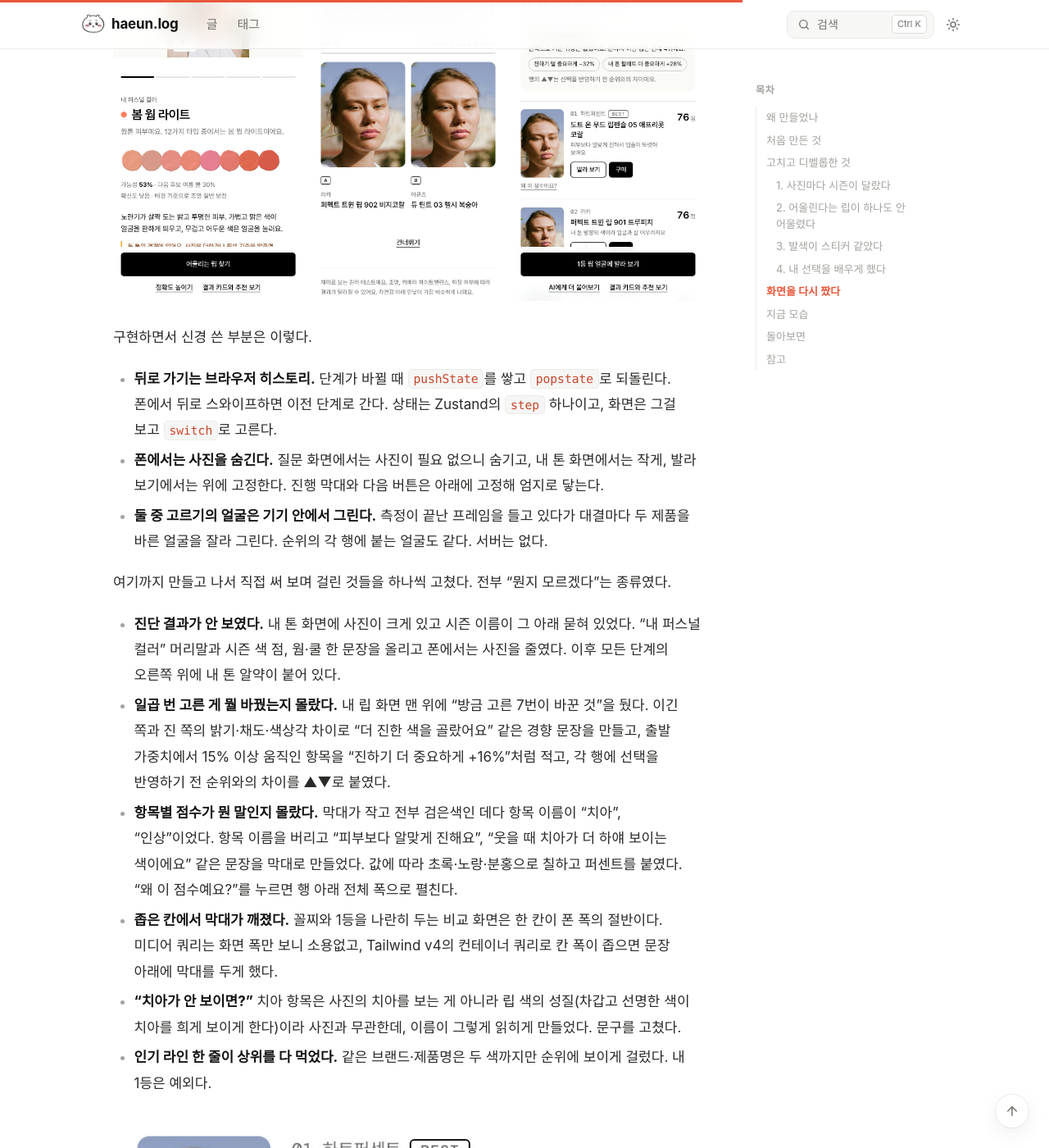
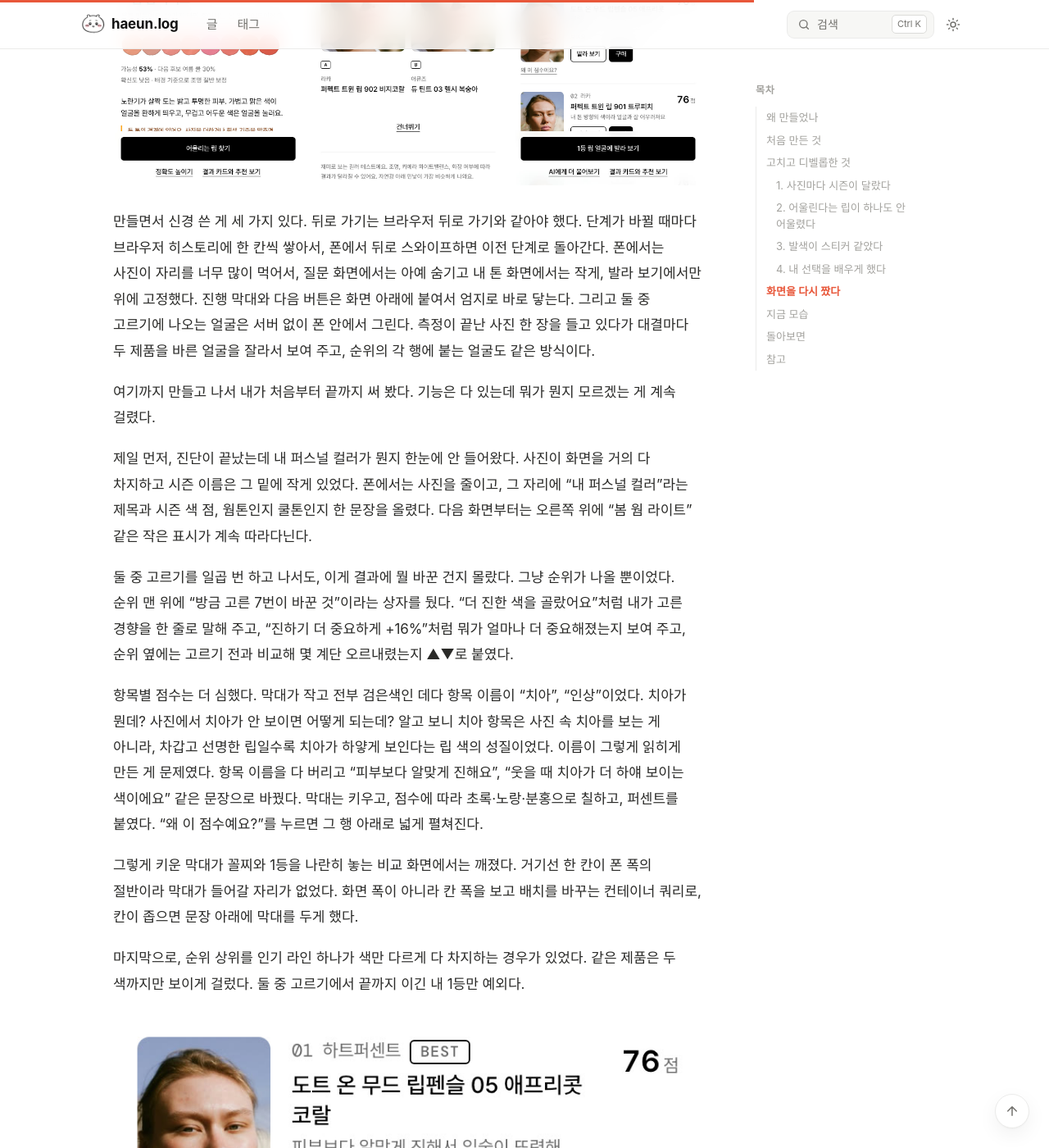
Before and after one commit to OHaEuN/OHaEuN, a Jekyll site: the page built from _posts/2026-11-04-31.md, in a window 1280 px wide and 1400 px high, scrolled down 5567 px. Shown: the whole window at 82% size. Built offline with Jekyll 4.4.1, drawn with Linux system fonts in a browser that asks for light colours; nearby versions of some CDN libraries; some web fonts are replaced; some of the changed text lies outside the part shown.

Commit message:
Post 31: turn the bold bullet lists into plain paragraphs

```diff
--- a/_posts/2026-11-04-31.md
+++ b/_posts/2026-11-04-31.md
@@ -24,10 +24,7 @@ description: "셀카 한 장으로 퍼스널 컬러를 가늠하는 서비스를
 
 아이디어를 내고 하루 만에 바이브 코딩으로 결과물을 만들어냈다. MVP를 따로 두지 않고 v1까지 한 번에 갔다. 공유 카드, 제휴 링크, CSP, E2E 테스트는 나중에 붙이면 구조가 바뀌는 것들이라 처음부터 넣었다.
 
-- **측정.** MediaPipe Face Landmarker로 얼굴을 찾고, 볼과 이마의 픽셀을 CIELAB으로 옮겨 웜·쿨과 네 시즌을 가른다. 같은 날 12시즌 세부 타입과 근거 문장까지 넣었다.
-- **발라 보기.** 시즌 팔레트의 립과 블러셔 색을 캔버스에서 입술과 볼에 얹는다. 색을 고르면 사진 위에서 바로 바뀐다.
-- **결과 페이지.** 톤마다 `/r/spring-light` 같은 주소와 OG 카드가 있어 공유하면 썸네일이 뜬다. 제품 카드는 쿠팡 검색 제휴 링크로 간다.
-- **보안·테스트.** CSP `connect-src 'self'`로 외부 연결을 브라우저 수준에서 막고, Playwright가 가짜 카메라와 고정 셀카로 전체 흐름을 돈다.
+MediaPipe로 얼굴을 찾고 볼과 이마 색을 읽어 웜·쿨과 네 시즌을 가르는 측정, 시즌 팔레트의 립과 블러셔를 사진 속 입술과 볼에 바로 얹어 보는 발라 보기, 톤마다 주소와 공유 썸네일이 있는 결과 페이지와 쿠팡 제휴 링크, 외부 연결을 막는 CSP와 가짜 카메라로 전체 흐름을 도는 Playwright 테스트까지 그날 다 넣었다. 저녁에는 12시즌 세부 타입과 "왜 이렇게 봤는지" 문장도 붙였다.
 
 제품 데이터는 브랜드가 밝힌 색 설명을 보고 적은 근사치였고, 점수 같은 건 없었다. 시즌이 나오면 그 시즌 팔레트의 립을 발라 보는 게 전부였다.
 
@@ -81,30 +78,29 @@ description: "셀카 한 장으로 퍼스널 컬러를 가늠하는 서비스를
 
 한 화면에 한 가지 일만 두기로 했다. 측정이 끝나면 다섯 단계로 간다.
 
-1. **내 톤.** 시즌과 확률, 다음 후보, 근거 문장. 버튼은 "어울리는 립 찾기" 하나.
-2. **느낌.** 자연스러운·화사한·또렷한 중 하나. 답에 따라 점수의 최적점이 움직인다.
-3. **질감.** 촉촉·보송·상관없음.
-4. **둘 중 고르기.** 내 얼굴에 바른 두 립 중 나은 쪽을 일곱 번. 건너뛸 수 있다.
-5. **내 립.** 순위와 발라 보기, 구매.
+1. 내 톤. 시즌과 확률, 다음 후보, 근거 문장. 버튼은 "어울리는 립 찾기" 하나.
+2. 느낌. 자연스러운·화사한·또렷한 중 하나. 답에 따라 점수의 최적점이 움직인다.
+3. 질감. 촉촉·보송·상관없음.
+4. 둘 중 고르기. 내 얼굴에 바른 두 립 중 나은 쪽을 일곱 번. 건너뛸 수 있다.
+5. 내 립. 순위와 발라 보기, 구매.
 
 정확도 높이기(사진 추가, 흰 종이, 전문가 진단 입력)와 AI 상담은 주 흐름에서 빼서 곁가지 화면으로 뒀다.
 
 ![내 톤, 둘 중 고르기, 내 립 화면](/assets/posts/31/flow.jpg)
 
-구현하면서 신경 쓴 부분은 이렇다.
+만들면서 신경 쓴 게 세 가지 있다. 뒤로 가기는 브라우저 뒤로 가기와 같아야 했다. 단계가 바뀔 때마다 브라우저 히스토리에 한 칸씩 쌓아서, 폰에서 뒤로 스와이프하면 이전 단계로 돌아간다. 폰에서는 사진이 자리를 너무 많이 먹어서, 질문 화면에서는 아예 숨기고 내 톤 화면에서는 작게, 발라 보기에서만 위에 고정했다. 진행 막대와 다음 버튼은 화면 아래에 붙여서 엄지로 바로 닿는다. 그리고 둘 중 고르기에 나오는 얼굴은 서버 없이 폰 안에서 그린다. 측정이 끝난 사진 한 장을 들고 있다가 대결마다 두 제품을 바른 얼굴을 잘라서 보여 주고, 순위의 각 행에 붙는 얼굴도 같은 방식이다.
 
-- **뒤로 가기는 브라우저 히스토리.** 단계가 바뀔 때 `pushState`를 쌓고 `popstate`로 되돌린다. 폰에서 뒤로 스와이프하면 이전 단계로 간다. 상태는 Zustand의 `step` 하나이고, 화면은 그걸 보고 `switch`로 고른다.
-- **폰에서는 사진을 숨긴다.** 질문 화면에서는 사진이 필요 없으니 숨기고, 내 톤 화면에서는 작게, 발라 보기에서는 위에 고정한다. 진행 막대와 다음 버튼은 아래에 고정해 엄지로 닿는다.
-- **둘 중 고르기의 얼굴은 기기 안에서 그린다.** 측정이 끝난 프레임을 들고 있다가 대결마다 두 제품을 바른 얼굴을 잘라 그린다. 순위의 각 행에 붙는 얼굴도 같다. 서버는 없다.
+여기까지 만들고 나서 내가 처음부터 끝까지 써 봤다. 기능은 다 있는데 뭐가 뭔지 모르겠는 게 계속 걸렸다.
 
-여기까지 만들고 나서 직접 써 보며 걸린 것들을 하나씩 고쳤다. 전부 "뭔지 모르겠다"는 종류였다.
+제일 먼저, 진단이 끝났는데 내 퍼스널 컬러가 뭔지 한눈에 안 들어왔다. 사진이 화면을 거의 다 차지하고 시즌 이름은 그 밑에 작게 있었다. 폰에서는 사진을 줄이고, 그 자리에 "내 퍼스널 컬러"라는 제목과 시즌 색 점, 웜톤인지 쿨톤인지 한 문장을 올렸다. 다음 화면부터는 오른쪽 위에 "봄 웜 라이트" 같은 작은 표시가 계속 따라다닌다.
 
-- **진단 결과가 안 보였다.** 내 톤 화면에 사진이 크게 있고 시즌 이름이 그 아래 묻혀 있었다. "내 퍼스널 컬러" 머리말과 시즌 색 점, 웜·쿨 한 문장을 올리고 폰에서는 사진을 줄였다. 이후 모든 단계의 오른쪽 위에 내 톤 알약이 붙어 있다.
-- **일곱 번 고른 게 뭘 바꿨는지 몰랐다.** 내 립 화면 맨 위에 "방금 고른 7번이 바꾼 것"을 뒀다. 이긴 쪽과 진 쪽의 밝기·채도·색상각 차이로 "더 진한 색을 골랐어요" 같은 경향 문장을 만들고, 출발 가중치에서 15% 이상 움직인 항목을 "진하기 더 중요하게 +16%"처럼 적고, 각 행에 선택을 반영하기 전 순위와의 차이를 ▲▼로 붙였다.
-- **항목별 점수가 뭔 말인지 몰랐다.** 막대가 작고 전부 검은색인 데다 항목 이름이 "치아", "인상"이었다. 항목 이름을 버리고 "피부보다 알맞게 진해요", "웃을 때 치아가 더 하얘 보이는 색이에요" 같은 문장을 막대로 만들었다. 값에 따라 초록·노랑·분홍으로 칠하고 퍼센트를 붙였다. "왜 이 점수예요?"를 누르면 행 아래 전체 폭으로 펼친다.
-- **좁은 칸에서 막대가 깨졌다.** 꼴찌와 1등을 나란히 두는 비교 화면은 한 칸이 폰 폭의 절반이다. 미디어 쿼리는 화면 폭만 보니 소용없고, Tailwind v4의 컨테이너 쿼리로 칸 폭이 좁으면 문장 아래에 막대를 두게 했다.
-- **"치아가 안 보이면?"** 치아 항목은 사진의 치아를 보는 게 아니라 립 색의 성질(차갑고 선명한 색이 치아를 희게 보이게 한다)이라 사진과 무관한데, 이름이 그렇게 읽히게 만들었다. 문구를 고쳤다.
-- **인기 라인 한 줄이 상위를 다 먹었다.** 같은 브랜드·제품명은 두 색까지만 순위에 보이게 걸렀다. 내 1등은 예외다.
+둘 중 고르기를 일곱 번 하고 나서도, 이게 결과에 뭘 바꾼 건지 몰랐다. 그냥 순위가 나올 뿐이었다. 순위 맨 위에 "방금 고른 7번이 바꾼 것"이라는 상자를 뒀다. "더 진한 색을 골랐어요"처럼 내가 고른 경향을 한 줄로 말해 주고, "진하기 더 중요하게 +16%"처럼 뭐가 얼마나 더 중요해졌는지 보여 주고, 순위 옆에는 고르기 전과 비교해 몇 계단 오르내렸는지 ▲▼로 붙였다.
+
+항목별 점수는 더 심했다. 막대가 작고 전부 검은색인 데다 항목 이름이 "치아", "인상"이었다. 치아가 뭔데? 사진에서 치아가 안 보이면 어떻게 되는데? 알고 보니 치아 항목은 사진 속 치아를 보는 게 아니라, 차갑고 선명한 립일수록 치아가 하얗게 보인다는 립 색의 성질이었다. 이름이 그렇게 읽히게 만든 게 문제였다. 항목 이름을 다 버리고 "피부보다 알맞게 진해요", "웃을 때 치아가 더 하얘 보이는 색이에요" 같은 문장으로 바꿨다. 막대는 키우고, 점수에 따라 초록·노랑·분홍으로 칠하고, 퍼센트를 붙였다. "왜 이 점수예요?"를 누르면 그 행 아래로 넓게 펼쳐진다.
+
+그렇게 키운 막대가 꼴찌와 1등을 나란히 놓는 비교 화면에서는 깨졌다. 거기선 한 칸이 폰 폭의 절반이라 막대가 들어갈 자리가 없었다. 화면 폭이 아니라 칸 폭을 보고 배치를 바꾸는 컨테이너 쿼리로, 칸이 좁으면 문장 아래에 막대를 두게 했다.
+
+마지막으로, 순위 상위를 인기 라인 하나가 색만 다르게 다 차지하는 경우가 있었다. 같은 제품은 두 색까지만 보이게 걸렀다. 둘 중 고르기에서 끝까지 이긴 내 1등만 예외다.
 
 ![내 립 화면의 선택 반영 설명과 항목별 막대](/assets/posts/31/bars.jpg)
 
```
